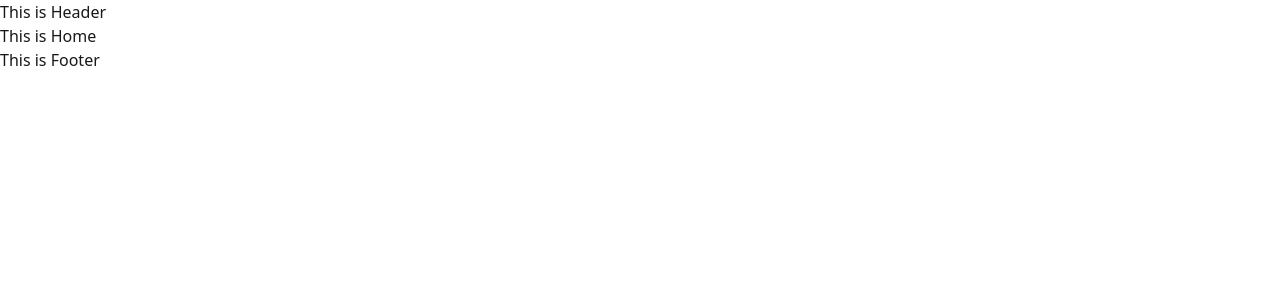
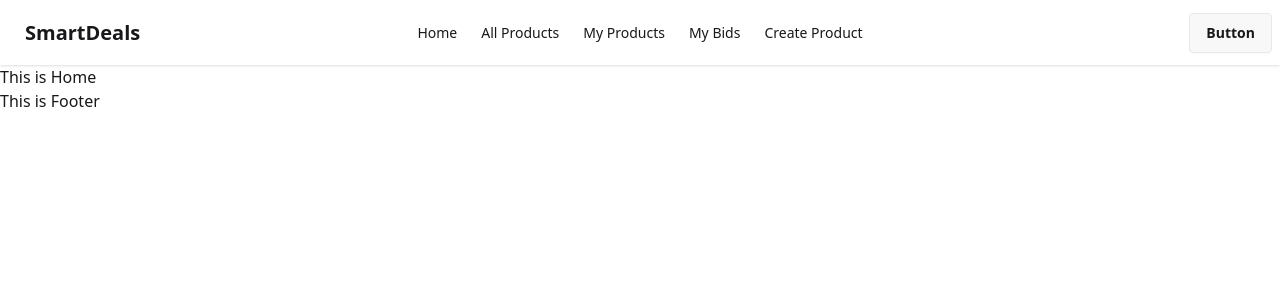
Before and after one commit to AbrarulRhythm/smart-deals-client, a React (Vite) app: page / in a window 1280 px wide. Shown: the top 300 px of the page. Built offline with nearby package versions, Linux system fonts and the light colour scheme.

Commit message:
setup firebase

```diff
--- a/package.json
+++ b/package.json
@@ -11,6 +11,7 @@
   },
   "dependencies": {
     "@tailwindcss/vite": "^4.1.16",
+    "firebase": "^12.5.0",
     "react": "^19.1.1",
     "react-dom": "^19.1.1",
     "react-icons": "^5.5.0",
--- a/src/components/Header/Header.jsx
+++ b/src/components/Header/Header.jsx
@@ -1,10 +1,53 @@
 import React from 'react';
+import { NavLink } from 'react-router';
 
 const Header = () => {
+    const links = (
+        <>
+            <li>
+                <NavLink to='/'>Home</NavLink>
+            </li>
+            <li>
+                <NavLink to='/allProducts'>All Products</NavLink>
+            </li>
+            <li>
+                <NavLink to='/myProducts'>My Products</NavLink>
+            </li>
+            <li>
+                <NavLink to='/myBids'>My Bids</NavLink>
+            </li>
+            <li>
+                <NavLink to='/createProduct'>Create Product</NavLink>
+            </li>
+        </>
+    );
+
     return (
-        <div>
-            <h1>This is Header</h1>
-        </div>
+        <header>
+            <div className="navbar bg-base-100 shadow-sm">
+                <div className="navbar-start">
+                    <div className="dropdown">
+                        <div tabIndex={0} role="button" className="btn btn-ghost lg:hidden">
+                            <svg xmlns="http://www.w3.org/2000/svg" className="h-5 w-5" fill="none" viewBox="0 0 24 24" stroke="currentColor"> <path strokeLinecap="round" strokeLinejoin="round" strokeWidth="2" d="M4 6h16M4 12h8m-8 6h16" /> </svg>
+                        </div>
+                        <ul
+                            tabIndex="-1"
+                            className="menu menu-sm dropdown-content bg-base-100 rounded-box z-1 mt-3 w-52 p-2 shadow">
+                            {links}
+                        </ul>
+                    </div>
+                    <a className="btn btn-ghost text-xl">SmartDeals</a>
+                </div>
+                <div className="navbar-center hidden lg:flex">
+                    <ul className="menu menu-horizontal px-1">
+                        {links}
+                    </ul>
+                </div>
+                <div className="navbar-end">
+                    <a className="btn">Button</a>
+                </div>
+            </div>
+        </header>
     );
 };
 
--- /dev/null
+++ b/src/firebase/firebase.config.js
@@ -0,0 +1,19 @@
+// Import the functions you need from the SDKs you need
+import { initializeApp } from "firebase/app";
+import { getAuth } from "firebase/auth";
+// TODO: Add SDKs for Firebase products that you want to use
+// https://firebase.google.com/docs/web/setup#available-libraries
+
+// Your web app's Firebase configuration
+const firebaseConfig = {
+    apiKey: import.meta.env.VITE_apiKey,
+    authDomain: import.meta.env.VITE_authDomain,
+    projectId: import.meta.env.VITE_projectId,
+    storageBucket: import.meta.env.VITE_storageBucket,
+    messagingSenderId: import.meta.env.VITE_messagingSenderId,
+    appId: import.meta.env.VITE_appId
+};
+
+// Initialize Firebase
+const app = initializeApp(firebaseConfig);
+export const auth = getAuth(app);
```
Also changed, not shown: 1 other file (tests, documents, lock files or other folders).
